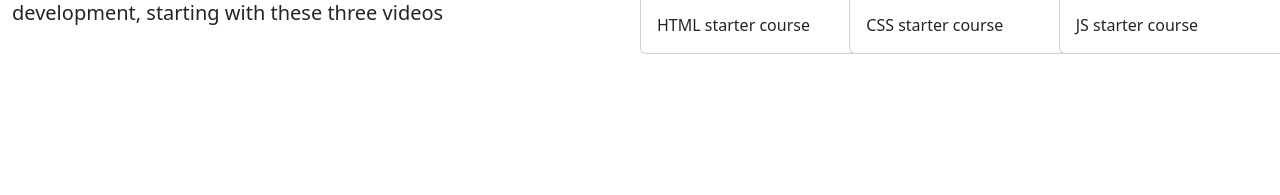
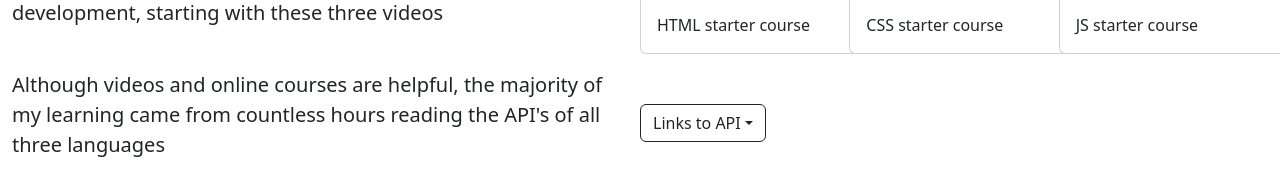
Before and after one commit to franklinnevesfilho/franklinnevesfilho.tech, an Angular app: page /making-of in a window 1280 px wide. Shown: the part 283-478 px from the top of the page. Built offline with nearby package versions, Linux system fonts and the light colour scheme.

Commit message:
making of

```diff
--- a/src/app/app.module.ts
+++ b/src/app/app.module.ts
@@ -6,6 +6,7 @@ import { NavbarComponent } from './navbar/navbar.component';
 import { AppRoutingModule, routingComponents } from './app-routing.module';
 import {NgbModule} from '@ng-bootstrap/ng-bootstrap';
 import { MakingOfComponent } from './making-of/making-of.component';
+import { NgbDropdown} from '@ng-bootstrap/ng-bootstrap';
 
 
 @NgModule({
--- a/src/app/making-of/making-of.component.html
+++ b/src/app/making-of/making-of.component.html
@@ -32,5 +32,20 @@
             </div>
         </div>
     </div>
+    <div class="row align-items-center mt-3">
+        <div class="col align-self-center">
+            <p class="lead">Although videos and online courses are helpful, the majority of my learning came from countless hours reading the API's of all three languages</p>
+        </div>
+        <div class="col">
+            <div ngbDropdown class="d-inline-block">
+                <button class="btn btn-outline-dark" id="dropdownBasic1" ngbDropdownToggle>Links to API</button>
+                <div class="text-center" ngbDropdownMenu aria-labelledby="dropdownBasic1">
+                  <a href="https://www.w3schools.com/html/default.asp" target="_blank" class="dropdown-item">HTML</a>
+                  <a href="https://www.w3schools.com/css/default.asp" target="_blank" class="dropdown-item">CSS</a>
+                  <a href="https://www.w3schools.com/js/default.asp" target="_blank" class="dropdown-item">JavaScript</a>
+                </div>
+            </div>
+        </div>
+    </div>
 
 </div>
```
